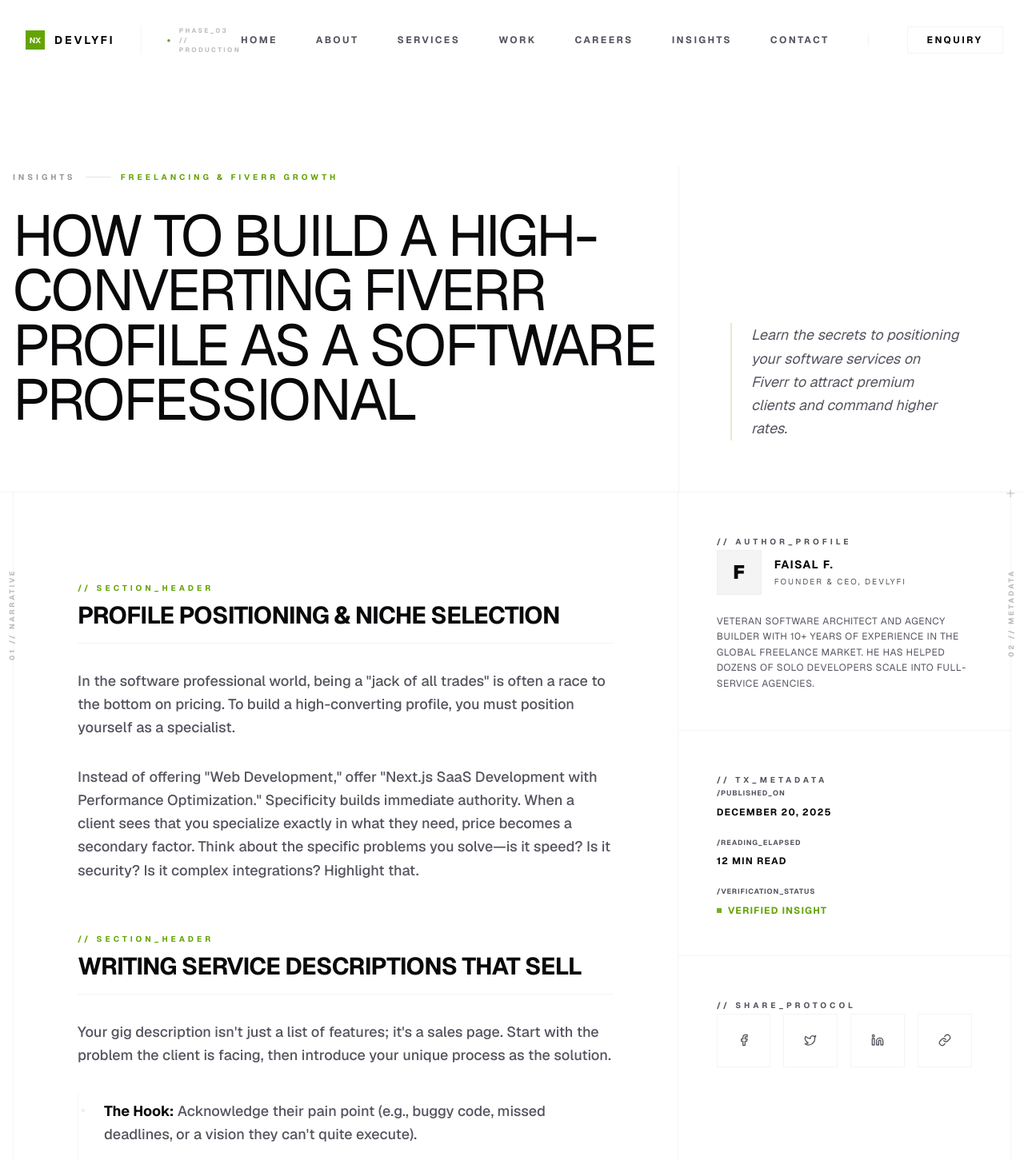
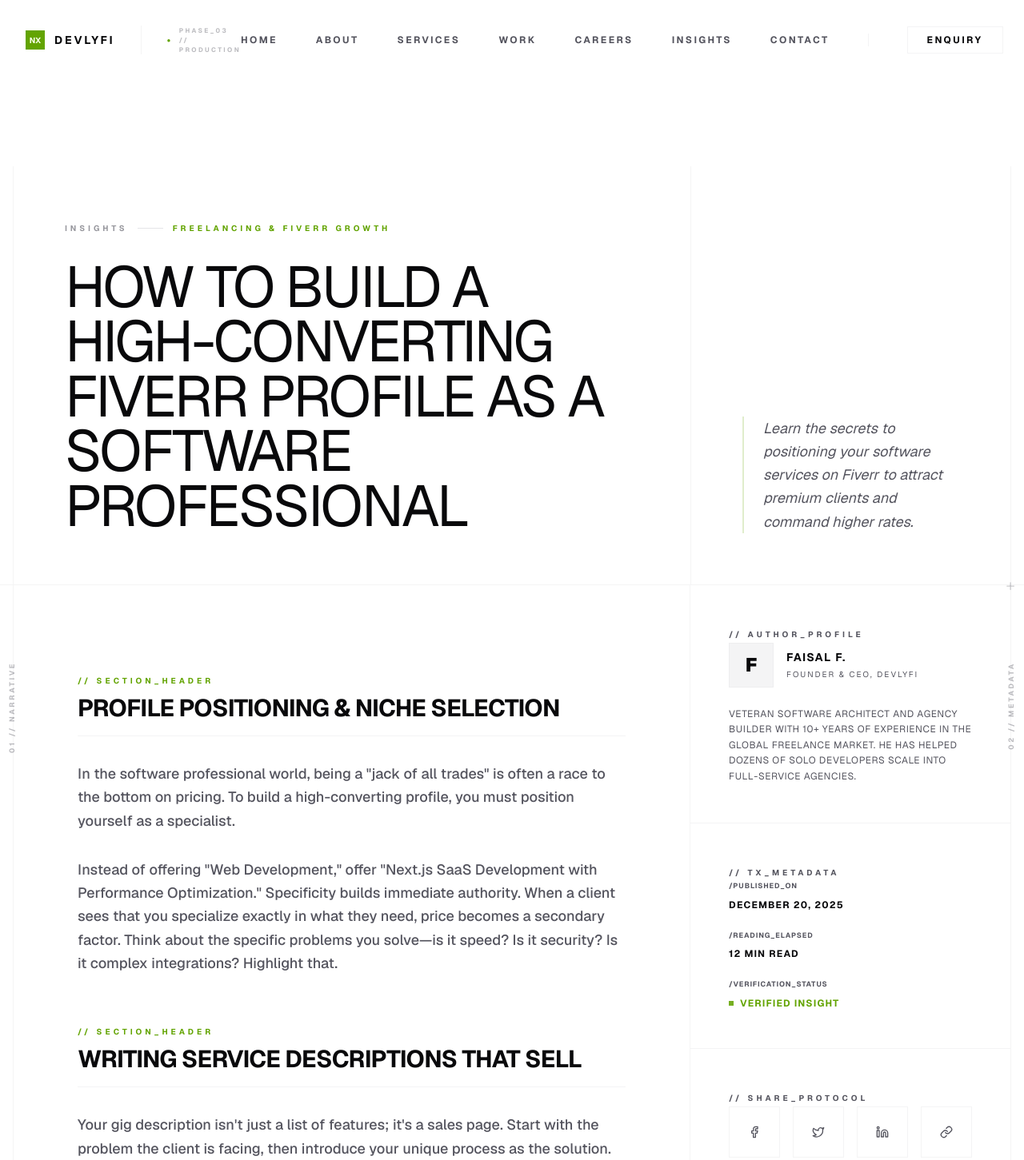
Before and after one commit to devlyfi/portfolio, a Next.js app: page /blog/build-high-converting-fiverr-profile in a window 1280 px wide. Shown: the top 1451 px of the page at 80% size. Built offline with nearby package versions, Linux system fonts and the light colour scheme.

Commit message:
feat: Introduce new blog, services, work, and contact pages, add app layout, and include `sonner` dependency.

```diff
--- a/app/blog/[slug]/page.tsx
+++ b/app/blog/[slug]/page.tsx
@@ -7,7 +7,8 @@
 import { AuthorCard } from "@/components/blog/AuthorCard";
 import { Badge } from "@/components/ui/badge";
 import { Button } from "@/components/ui/button";
-import { ArrowLeft, Calendar, Clock, Share2, Facebook, Twitter, Linkedin, Link as LinkIcon } from "lucide-react";
+import { ArrowLeft, Calendar, Clock, Share2 } from "lucide-react";
+import { ShareButtons } from "@/components/blog/ShareButtons";
 
 interface PageProps {
     params: Promise<{ slug: string }>;
@@ -57,9 +58,9 @@
             {/* Split Header */}
             <header className="pt-32 pb-0 border-b border-border/40 overflow-hidden bg-background">
                 <div className="container px-4 mx-auto">
-                    <div className="flex flex-col lg:flex-row">
+                    <div className="grid grid-cols-1 lg:grid-cols-[1fr_400px] gap-0 border-x border-border/40">
                         {/* Title Side */}
-                        <div className="lg:w-2/3 pb-12 lg:pb-20">
+                        <div className="p-8 md:p-12 lg:p-16 border-b lg:border-b-0">
                             <div className="inline-flex items-center gap-3 mb-8">
                                 <Link href="/blog" className="text-[10px] font-bold uppercase tracking-[0.4em] text-muted-foreground/60 hover:text-primary transition-colors">Insights</Link>
                                 <div className="h-[1px] w-8 bg-border" />
@@ -71,7 +72,7 @@
                         </div>
 
                         {/* Description Side */}
-                        <div className="lg:w-1/3 border-l border-border/40 p-8 md:p-12 lg:p-16 flex flex-col justify-end">
+                        <div className="lg:border-l border-border/40 p-8 md:p-12 lg:p-16 flex flex-col justify-end bg-muted/5">
                             <p className="text-lg text-muted-foreground leading-relaxed italic border-l-2 border-primary/20 pl-6">
                                 {post.excerpt}
                             </p>
@@ -83,10 +84,10 @@
             {/* Content & Sidebar Redesign */}
             <div className="border-b border-border/40">
                 <div className="container px-4 mx-auto">
-                    <div className="flex flex-col lg:grid lg:grid-cols-12 divide-y lg:divide-y-0 lg:divide-x divide-border/40 border-x border-border/40">
+                    <div className="flex flex-col lg:grid lg:grid-cols-[1fr_400px] divide-y lg:divide-y-0 lg:divide-x divide-border/40 border-x border-border/40">
 
                         {/* Narrative Content */}
-                        <div className="lg:col-span-8 p-8 md:p-12 lg:p-20 bg-background relative group">
+                        <div className="p-8 md:p-12 lg:p-20 bg-background relative group">
                             <div className="sidebar-meta absolute -left-2 top-24">01 // NARRATIVE</div>
 
                             <div className="blog-content prose prose-lg dark:prose-invert max-w-none">
@@ -153,7 +154,7 @@
                         </div>
 
                         {/* Sidebar Metadata */}
-                        <aside className="lg:col-span-4 bg-muted/5 relative group">
+                        <aside className="bg-muted/5 relative group">
                             <div className="sticky top-32 divide-y divide-border/40 border-b border-border/40 lg:border-none">
                                 {/* Author */}
                                 <div className="p-8 lg:p-12 space-y-6">
@@ -197,13 +198,7 @@
                                 {/* Share Transmission */}
                                 <div className="p-8 lg:p-12 space-y-8">
                                     <span className="text-[10px] font-bold text-muted-foreground uppercase tracking-[0.4em]">// SHARE_PROTOCOL</span>
-                                    <div className="grid grid-cols-4 gap-4">
-                                        {[Facebook, Twitter, Linkedin, LinkIcon].map((Icon, i) => (
-                                            <button key={i} className="aspect-square border border-border/40 flex items-center justify-center text-muted-foreground hover:text-primary hover:bg-primary/5 transition-all group/icon">
-                                                <Icon className="size-4 group-hover/icon:scale-110 transition-transform" />
-                                            </button>
-                                        ))}
-                                    </div>
+                                    <ShareButtons title={post.title} url={`https://devlyfi.com/blog/${post.slug}`} />
                                 </div>
                             </div>
 
@@ -217,9 +212,9 @@
             {/* Premium Footer Transition */}
             <section className="bg-background border-t border-border/40 overflow-hidden">
                 <div className="container px-4 mx-auto">
-                    <div className="flex flex-col lg:flex-row divide-y lg:divide-y-0 lg:divide-x divide-border/40 border-x border-border/40">
-                        {/* Next Post Preview - 66% width on desktop */}
-                        <div className="lg:w-2/3 relative group/next overflow-hidden bg-muted/5">
+                    <div className="flex flex-col lg:grid lg:grid-cols-[1fr_400px] divide-y lg:divide-y-0 lg:divide-x divide-border/40 border-x border-border/40">
+                        {/* Next Post Preview */}
+                        <div className="relative group/next overflow-hidden bg-muted/5">
                             <Link href={`/blog/${BLOG_POSTS[(BLOG_POSTS.findIndex(p => p.id === post.id) + 1) % BLOG_POSTS.length].slug}`} className="block relative h-full">
                                 <div className="p-12 lg:p-20 space-y-8 relative z-20 transition-transform duration-700 group-hover/next:-translate-y-4">
                                     <div className="flex items-center gap-4 text-primary font-black text-[10px] uppercase tracking-[0.4em]">
@@ -263,8 +258,8 @@
                             </Link>
                         </div>
 
-                        {/* Directory Access - 33% width on desktop */}
-                        <div className="lg:w-1/3 p-12 lg:p-20 flex flex-col items-center justify-center bg-muted/5 relative group/dir">
+                        {/* Directory Access */}
+                        <div className="p-12 lg:p-20 flex flex-col items-center justify-center bg-muted/5 relative group/dir">
                             <Link href="/blog" className="flex flex-col items-center gap-8 w-full">
                                 <div className="relative">
                                     <div className="size-20 border border-border/40 flex items-center justify-center relative z-20 bg-background group-hover/dir:border-primary transition-colors duration-500">
--- a/app/contact/page.tsx
+++ b/app/contact/page.tsx
@@ -235,7 +235,7 @@
             onMouseEnter={() => setIsHovered(true)}
             onMouseLeave={() => setIsHovered(false)}
             className={cn(
-                "flex-1 py-4 text-[10px] font-bold uppercase tracking-[0.2em] transition-all",
+                "flex-1 py-4 text-[10px] font-bold uppercase tracking-[0.2em] transition-all whitespace-nowrap",
                 isActive
                     ? "bg-primary text-primary-foreground"
                     : "bg-transparent text-muted-foreground hover:text-foreground"
--- a/app/layout.tsx
+++ b/app/layout.tsx
@@ -3,6 +3,7 @@
 import { Navbar } from "@/components/layout/Navbar";
 import { Footer } from "@/components/layout/Footer";
 import { ThemeProvider } from "@/components/theme-provider";
+import { Toaster } from "sonner";
 
 import { SITE_CONFIG } from "@/lib/constants";
 import "./globals.css";
@@ -46,6 +47,7 @@
             {children}
           </main>
           <Footer />
+          <Toaster position="bottom-right" />
         </ThemeProvider>
       </body>
     </html>
--- a/app/work/[slug]/page.tsx
+++ b/app/work/[slug]/page.tsx
@@ -288,13 +288,6 @@
                     })()}
                 </div>
 
-                {/* Footer Nav */}
-                <div className="mt-32 pt-24 text-center">
-                    <Link href="/work" className="inline-flex items-center gap-3 text-lg font-bold group">
-                        <ArrowLeft className="size-5 group-hover:-translate-x-1 transition-transform" />
-                        <span>All Cases</span>
-                    </Link>
-                </div>
             </div>
         </div>
     );
--- /dev/null
+++ b/components/blog/ShareButtons.tsx
@@ -0,0 +1,61 @@
+"use client";
+
+import { Facebook, Twitter, Linkedin, Link as LinkIcon } from "lucide-react";
+import { toast } from "sonner";
+
+interface ShareButtonsProps {
+    title: string;
+    url: string;
+}
+
+export function ShareButtons({ title, url }: ShareButtonsProps) {
+    const encodedUrl = encodeURIComponent(url);
+    const encodedTitle = encodeURIComponent(title);
+
+    const shareLinks = [
+        {
+            name: "Facebook",
+            icon: Facebook,
+            url: `https://www.facebook.com/sharer/sharer.php?u=${encodedUrl}`,
+        },
+        {
+            name: "Twitter",
+            icon: Twitter,
+            url: `https://twitter.com/intent/tweet?url=${encodedUrl}&text=${encodedTitle}`,
+        },
+        {
+            name: "Linkedin",
+            icon: Linkedin,
+            url: `https://www.linkedin.com/sharing/share-offsite/?url=${encodedUrl}`,
+        },
+    ];
+
+    const copyToClipboard = () => {
+        navigator.clipboard.writeText(url);
+        toast.success("Link copied to clipboard");
+    };
+
+    return (
+        <div className="grid grid-cols-4 gap-4">
+            {shareLinks.map((link) => (
+                <a
+                    key={link.name}
+                    href={link.url}
+                    target="_blank"
+                    rel="noopener noreferrer"
+                    className="aspect-square border border-border/40 flex items-center justify-center text-muted-foreground hover:text-primary hover:bg-primary/5 transition-all group/icon"
+                    title={`Share on ${link.name}`}
+                >
+                    <link.icon className="size-4 group-hover/icon:scale-110 transition-transform" />
+                </a>
+            ))}
+            <button
+                onClick={copyToClipboard}
+                className="aspect-square border border-border/40 flex items-center justify-center text-muted-foreground hover:text-primary hover:bg-primary/5 transition-all group/icon"
+                title="Copy Link"
+            >
+                <LinkIcon className="size-4 group-hover/icon:scale-110 transition-transform" />
+            </button>
+        </div>
+    );
+}
--- a/package.json
+++ b/package.json
@@ -23,6 +23,7 @@
     "react": "19.2.3",
     "react-dom": "19.2.3",
     "shadcn": "^3.6.2",
+    "sonner": "^2.0.7",
     "tailwind-merge": "^3.4.0",
     "tw-animate-css": "^1.4.0"
   },
```
Also changed, not shown: app/blog/page.tsx (+4 -4 lines), app/services/[slug]/page.tsx (+0 -7 lines), 1 other file (tests, documents, lock files or other folders).
